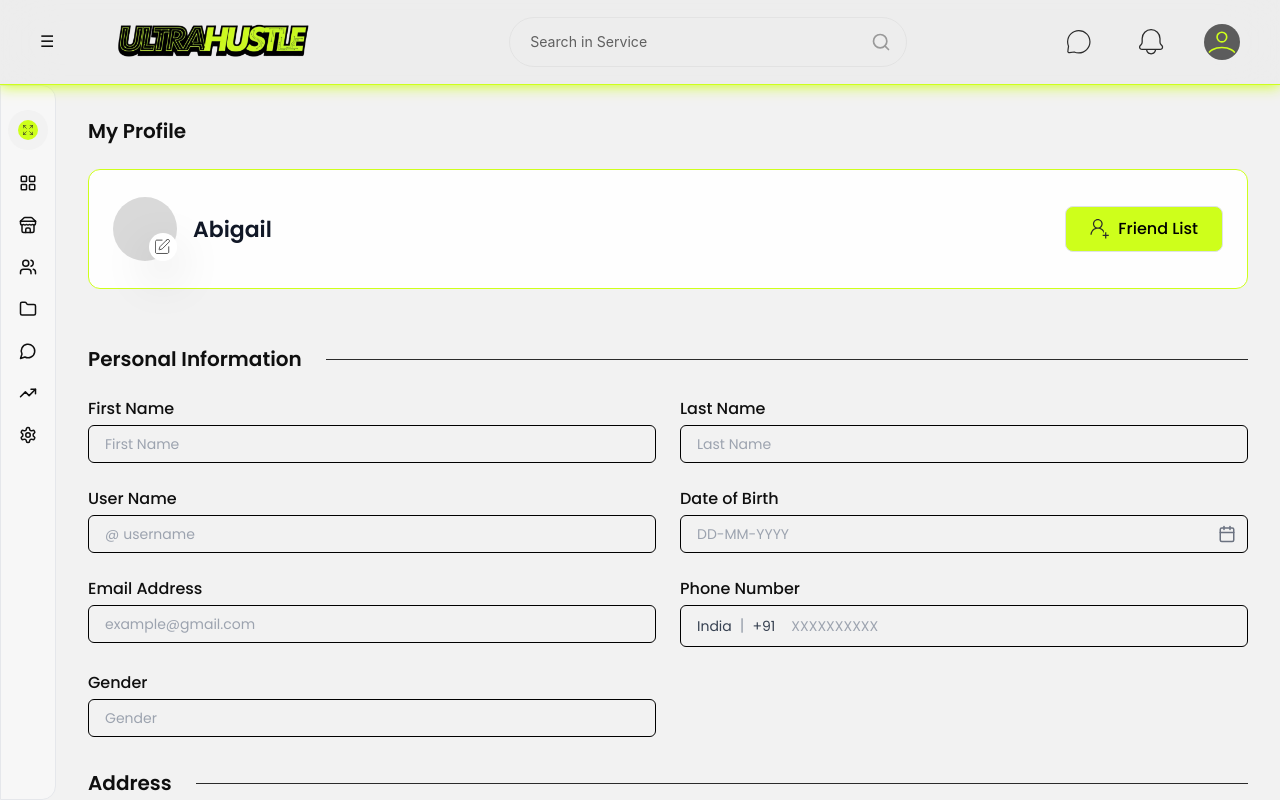
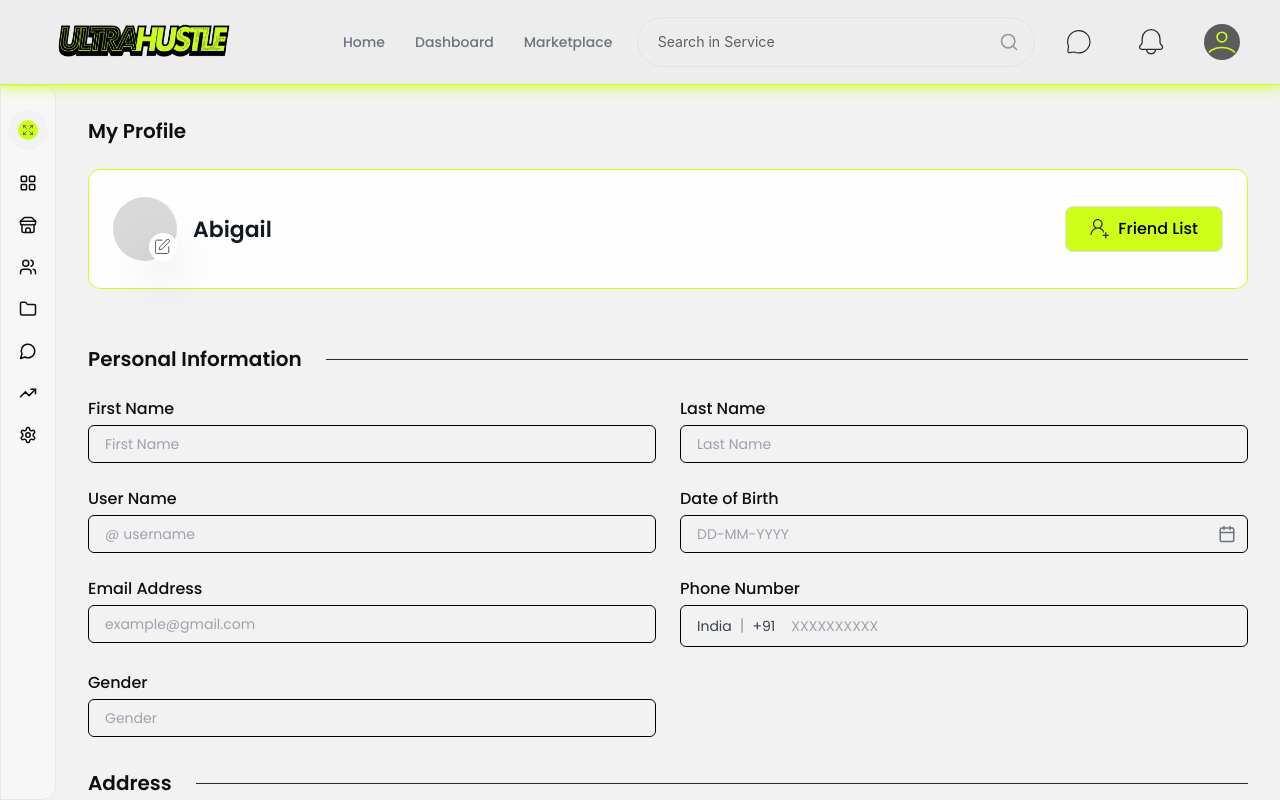
Before and after one commit to milanKUN/ultrahustle_new, a React (Vite) app: page /setting in a window 1280 px wide. Built offline with nearby package versions, Linux system fonts and the light colour scheme.

Commit message:
update from collaborator

```diff
--- a/src/components/layout/NavbarLight.css
+++ b/src/components/layout/NavbarLight.css
@@ -7,6 +7,11 @@
   --ir-text-secondary: #5C5C5C;
   --ir-border: #e0e0e0;
   --ir-border-dark: #333;
+}
+
+/* Base styles */
+.hamburger-btn {
+  display: none;
 }
 
 /* Header Styles */
@@ -72,13 +77,28 @@
   border-radius: 0 0 41.309px 41.309px;
   background: transparent;
   transition: all 0.25s ease;
+  margin-top: -12px;
+}
+
+.nav-pill.active {
+  background: #CEFF1B;
+  box-shadow: 0 4px 10px rgba(206, 255, 27, 0.4);
 }
 
 .nav-text {
   font-size: 15px;
   font-weight: 500;
-  color: #D3D5D0;
+  color: #5C5C5C;
   transition: color 0.25s ease;
+}
+
+.nav-item:hover .nav-text,
+.nav-item:hover .nav-pill {
+  color: #222;
+}
+
+.nav-item:hover .nav-pill:not(.active) {
+  background: rgba(206, 255, 27, 0.3);
 }
 
 
@@ -501,7 +521,7 @@
 
 .messages-dropdown {
   position: absolute;
-  height: 500px;
+  height: 460px !important;
   display: flex;
   flex-direction: column;
   overflow: hidden;
@@ -612,7 +632,7 @@
   padding: 10px 15px;
   text-align: center;
   font-size: 24px;
-  height: 48px;
+  height: 60px !important;
   background: transparent;
   color: rgba(43, 43, 43, 0.50);
   text-decoration: none;
@@ -634,7 +654,7 @@
 
 .notifications-dropdown {
   position: absolute;
-  height: 500px;
+  height: 450px !important;
   display: flex;
   flex-direction: column;
   overflow: hidden;
@@ -796,7 +816,11 @@
 }
 
 /* ========== MOBILE HEADER ORDER FIX ========== */
-@media (max-width: 1100px) {
+@media (max-width: 950px) {
+  .nav-menu {
+    display: none !important;
+  }
+
   .inreview-header {
     display: flex;
     align-items: center;
@@ -815,7 +839,7 @@
 
   /* Hamburger Toggle */
   .hamburger-btn {
-    display: block !important;
+    display: flex !important;
     font-size: 24px;
     background: none;
     border: none;
@@ -823,7 +847,6 @@
     color: #2b2b2b;
     width: 30px;
     height: 30px;
-    display: flex;
     align-items: center;
     justify-content: center;
   }
@@ -896,7 +919,7 @@
 }
 
 /* ========== MOBILE DROPDOWN FIX ========== */
-@media (max-width:1100px) {
+@media (max-width: 950px) {
 
   /* ✅ FORCE CENTER NOTIFICATION DROPDOWN */
   .notifications-wrapper {
@@ -925,6 +948,18 @@
     right: auto !important;
     left: 92% !important;
     transform: translateX(-50%) !important;
+  }
+
+  /* ✅ FORCE CENTER SEARCH DROPDOWN */
+  .search-dropdown {
+    position: fixed !important;
+    top: 84px !important;
+    left: 50% !important;
+    transform: translateX(-50%) !important;
+    width: calc(100vw - 20px) !important;
+    max-width: 600px !important;
+    border-radius: 12px !important;
+    z-index: 9999 !important;
   }
 }
 
--- a/src/components/layout/Sidebar.jsx
+++ b/src/components/layout/Sidebar.jsx
@@ -143,7 +143,7 @@ export default function Sidebar({
   const [activeBottomTab, setActiveBottomTab] = useState("Marketplace");
 
   useEffect(() => {
-    const checkMobile = () => setIsMobile(window.innerWidth < 768);
+    const checkMobile = () => setIsMobile(window.innerWidth < 950);
     checkMobile();
     window.addEventListener("resize", checkMobile);
     return () => window.removeEventListener("resize", checkMobile);
--- a/src/components/layout/UserNavbar.jsx
+++ b/src/components/layout/UserNavbar.jsx
@@ -1,7 +1,9 @@
 import React, { useState, useMemo, useEffect } from "react";
+import { Link, useLocation } from "react-router-dom";
 import "./NavbarLight.css";
 
 const NavbarLight = ({ onDropdownChange, theme = "light", toggleSidebar }) => {
+  const location = useLocation();
   const [isSidebarOpen, setIsSidebarOpen] = useState(false);
 
   const [isDropdownOpen, setIsDropdownOpen] = useState(false);
@@ -352,7 +354,24 @@ const NavbarLight = ({ onDropdownChange, theme = "light", toggleSidebar }) => {
             {isSidebarOpen ? "✕" : "☰"}
           </button>
 
-          <img src="/logo.png" alt="UltraHustle" className="logo" />
+          <Link to="/">
+            <img src="/logo.png" alt="UltraHustle" className="logo" />
+          </Link>
+
+          <nav className="nav-menu">
+            <Link to="/" className="nav-item">
+              <span className={`nav-pill ${location.pathname === "/" ? "active" : ""}`}></span>
+              <span className="nav-text">Home</span>
+            </Link>
+            <Link to="/dashboard" className="nav-item">
+              <span className={`nav-pill ${location.pathname === "/dashboard" ? "active" : ""}`}></span>
+              <span className="nav-text">Dashboard</span>
+            </Link>
+            <Link to="/solo-contracts-listing" className="nav-item">
+              <span className={`nav-pill ${location.pathname === "/solo-contracts-listing" ? "active" : ""}`}></span>
+              <span className="nav-text">Marketplace</span>
+            </Link>
+          </nav>
         </div>
 
         <div className="search-wrapper">
```
